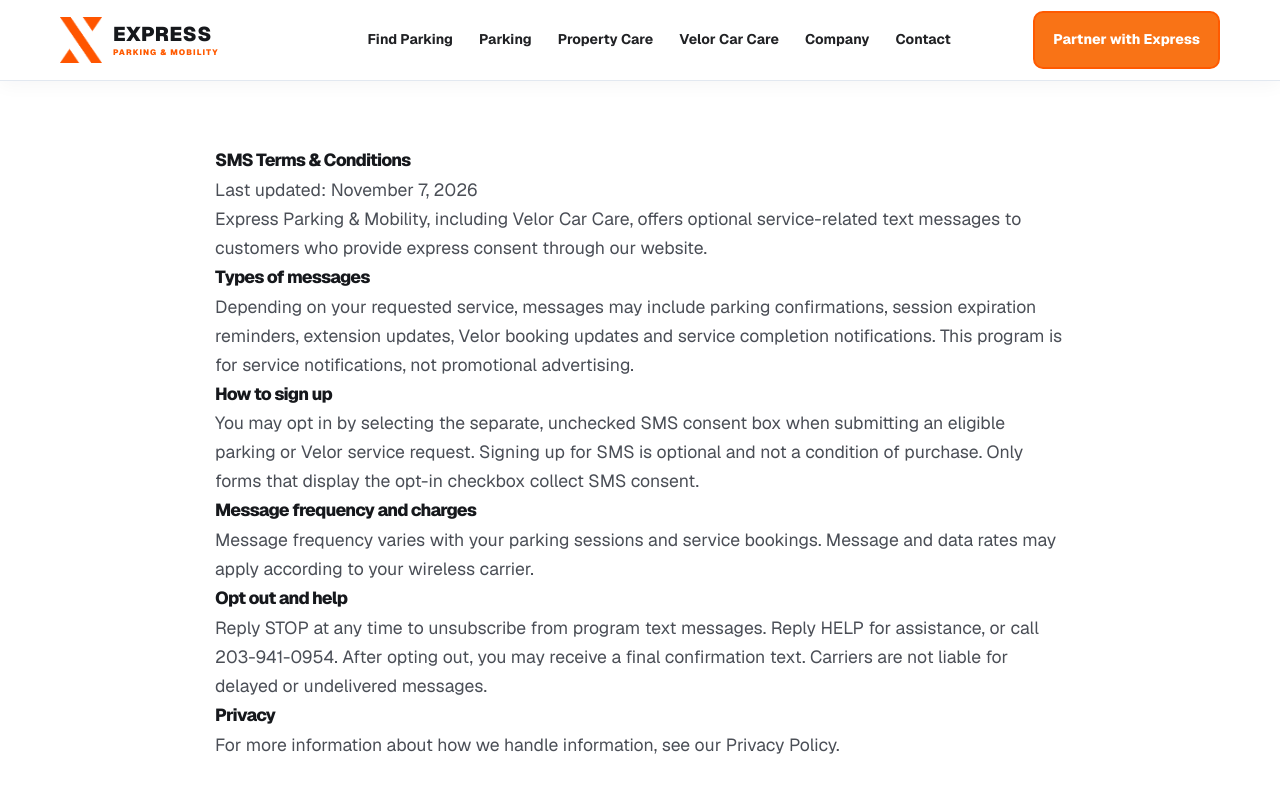
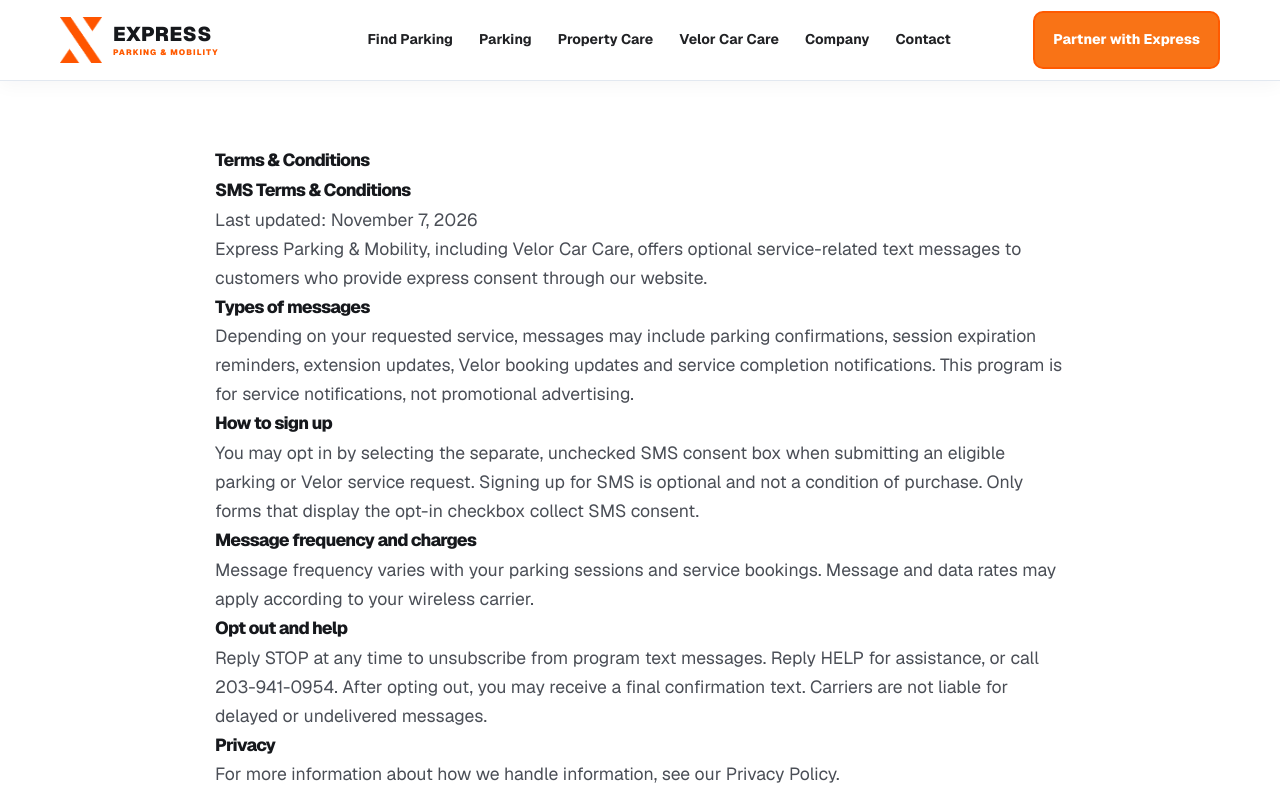
Before and after one commit to expresparking/express-parking-web, a Next.js app: page /sms-terms in a window 1280 px wide. Shown: the top 800 px of the page. Built offline with nearby package versions, Linux system fonts and the light colour scheme.

Commit message:
Use clear Terms & Conditions page heading for carrier validation

```diff
--- a/app/sms-terms/page.tsx
+++ b/app/sms-terms/page.tsx
@@ -1,8 +1,8 @@
 import Link from "next/link";
-export const metadata = { title: "SMS Terms & Conditions | Express Parking & Mobility" };
+export const metadata = { title: "Terms & Conditions | Express Parking & Mobility" };
 export default function SmsTerms() {
  return <main className="shell" style={{maxWidth:850,paddingBlock:64,lineHeight:1.7}}>
- <h1>SMS Terms &amp; Conditions</h1><p>Last updated: November 7, 2026</p>
+ <h1>Terms &amp; Conditions</h1><h2>SMS Terms &amp; Conditions</h2><p>Last updated: November 7, 2026</p>
  <p>Express Parking &amp; Mobility, including Velor Car Care, offers optional service-related text messages to customers who provide express consent through our website.</p>
  <h2>Types of messages</h2><p>Depending on your requested service, messages may include parking confirmations, session expiration reminders, extension updates, Velor booking updates and service completion notifications. This program is for service notifications, not promotional advertising.</p>
  <h2>How to sign up</h2><p>You may opt in by selecting the separate, unchecked SMS consent box when submitting an eligible parking or Velor service request. Signing up for SMS is optional and not a condition of purchase. Only forms that display the opt-in checkbox collect SMS consent.</p>
```
